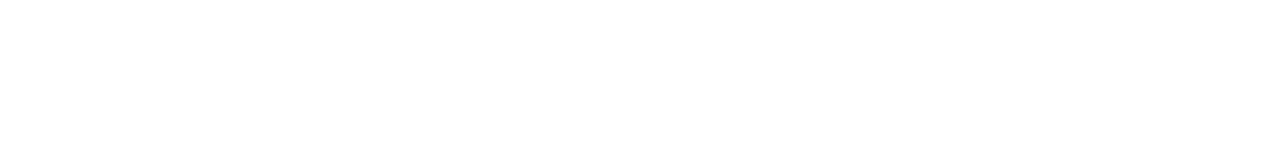
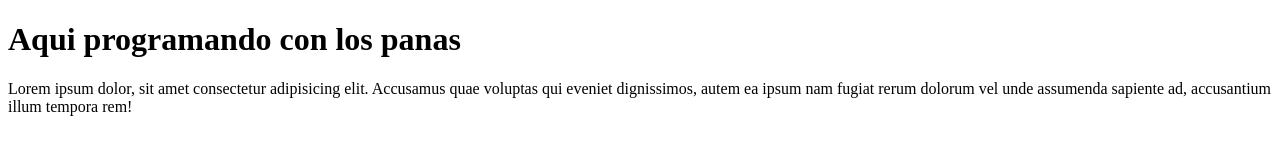
Before and after one commit to Arletage17/FirstRepository, a plain HTML site: page index.html in a window 1280 px wide. Drawn offline with Linux system fonts and the light colour scheme.

Commit message:
PrimeraModificacion

```diff
--- a/index.html
+++ b/index.html
@@ -6,6 +6,7 @@
     <title>Document</title>
 </head>
 <body>
-
+    <h1>Aqui programando con los panas</h1>
+    <p>Lorem ipsum dolor, sit amet consectetur adipisicing elit. Accusamus quae voluptas qui eveniet dignissimos, autem ea ipsum nam fugiat rerum dolorum vel unde assumenda sapiente ad, accusantium illum tempora rem!</p>
 </body>
 </html>
```
